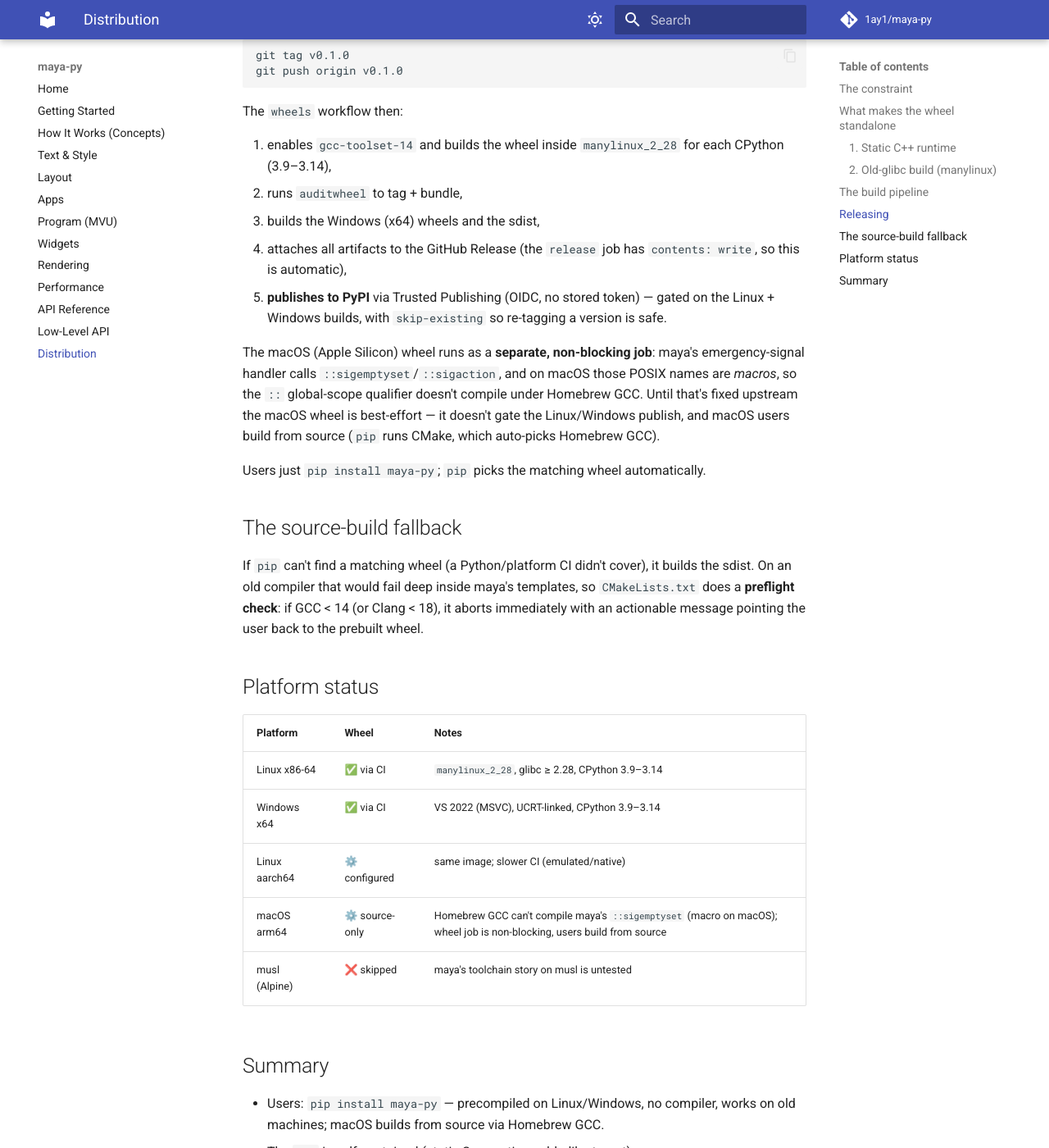
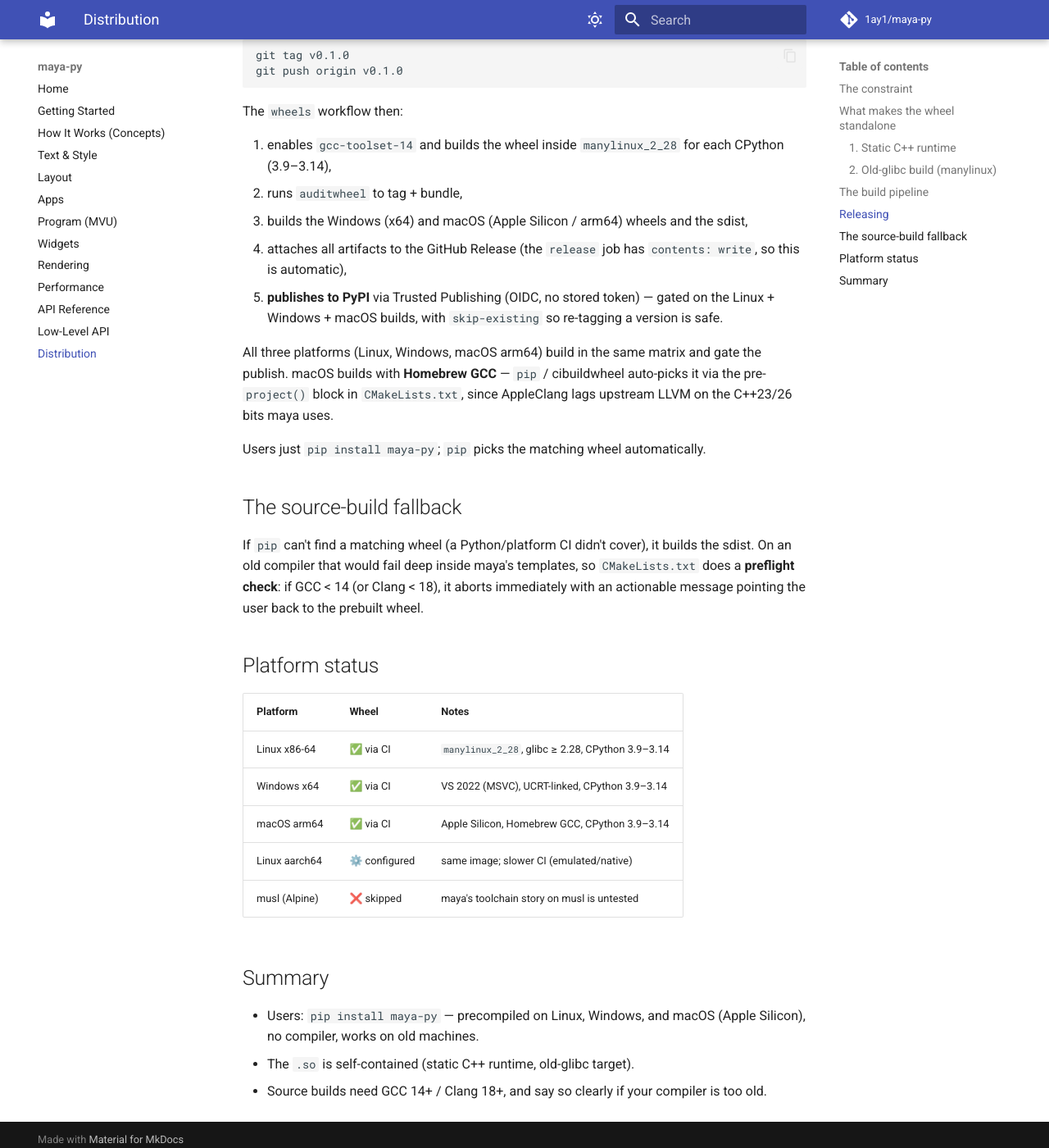
Before and after one commit to 1ay1/maya-py, an MkDocs documentation site: the page built from docs/distribution.md, in a window 1280 px wide and 1400 px high, scrolled down 1818 px. Shown: the whole window at 82% size. Built offline with MkDocs 1.6.1 and Material for MkDocs 9.7.7, drawn with Linux system fonts in a browser that asks for light colours; comment, search, counter and statistics services are not loaded.

Commit message:
release 0.2.6: pin maya 29bd2e0 (macOS sigemptyset fix), enable Apple Silicon wheels as a blocking build, sync docs

```diff
--- a/docs/distribution.md
+++ b/docs/distribution.md
@@ -84,19 +84,18 @@ The `wheels` workflow then:
 1. enables `gcc-toolset-14` and builds the wheel inside `manylinux_2_28` for
    each CPython (3.9–3.14),
 2. runs `auditwheel` to tag + bundle,
-3. builds the Windows (x64) wheels and the sdist,
+3. builds the Windows (x64) and macOS (Apple Silicon / arm64) wheels and the
+   sdist,
 4. attaches all artifacts to the GitHub Release (the `release` job has
    `contents: write`, so this is automatic),
 5. **publishes to PyPI** via Trusted Publishing (OIDC, no stored token) —
-   gated on the Linux + Windows builds, with `skip-existing` so re-tagging a
-   version is safe.
+   gated on the Linux + Windows + macOS builds, with `skip-existing` so
+   re-tagging a version is safe.
 
-The macOS (Apple Silicon) wheel runs as a **separate, non-blocking job**: maya's
-emergency-signal handler calls `::sigemptyset`/`::sigaction`, and on macOS those
-POSIX names are *macros*, so the `::` global-scope qualifier doesn't compile
-under Homebrew GCC. Until that's fixed upstream the macOS wheel is best-effort
-— it doesn't gate the Linux/Windows publish, and macOS users build from source
-(`pip` runs CMake, which auto-picks Homebrew GCC).
+All three platforms (Linux, Windows, macOS arm64) build in the same matrix and
+gate the publish. macOS builds with **Homebrew GCC** — `pip` / cibuildwheel
+auto-picks it via the pre-`project()` block in `CMakeLists.txt`, since
+AppleClang lags upstream LLVM on the C++23/26 bits maya uses.
 
 Users just `pip install maya-py`; `pip` picks the matching wheel automatically.
 
@@ -114,14 +113,14 @@ user back to the prebuilt wheel.
 |----------|-------|-------|
 | Linux x86-64 | ✅ via CI | `manylinux_2_28`, glibc ≥ 2.28, CPython 3.9–3.14 |
 | Windows x64 | ✅ via CI | VS 2022 (MSVC), UCRT-linked, CPython 3.9–3.14 |
+| macOS arm64 | ✅ via CI | Apple Silicon, Homebrew GCC, CPython 3.9–3.14 |
 | Linux aarch64 | ⚙️ configured | same image; slower CI (emulated/native) |
-| macOS arm64 | ⚙️ source-only | Homebrew GCC can't compile maya's `::sigemptyset` (macro on macOS); wheel job is non-blocking, users build from source |
 | musl (Alpine) | ❌ skipped | maya's toolchain story on musl is untested |
 
 ## Summary
 
-- Users: `pip install maya-py` — precompiled on Linux/Windows, no compiler,
-  works on old machines; macOS builds from source via Homebrew GCC.
+- Users: `pip install maya-py` — precompiled on Linux, Windows, and macOS
+  (Apple Silicon), no compiler, works on old machines.
 - The `.so` is self-contained (static C++ runtime, old-glibc target).
 - Source builds need GCC 14+ / Clang 18+, and say so clearly if your compiler
   is too old.
--- a/pyproject.toml
+++ b/pyproject.toml
@@ -4,7 +4,7 @@ build-backend = "scikit_build_core.build"
 
 [project]
 name = "maya-py"
-version = "0.2.5"
+version = "0.2.6"
 description = "Python bindings for the maya C++26 TUI framework"
 readme = "README.md"
 requires-python = ">=3.9"
--- a/src/maya_py/__init__.py
+++ b/src/maya_py/__init__.py
@@ -305,4 +305,4 @@ try:
     __version__ = _pkg_version("maya-py")
     del _pkg_version
 except Exception:  # PackageNotFoundError or metadata missing (source checkout)
-    __version__ = "0.2.5"
+    __version__ = "0.2.6"
```
Also changed, not shown: CMakeLists.txt (+6 -2 lines), README.md (+11 -13 lines), docs/getting-started.md (+3 -4 lines), docs/index.md (+1 -1 lines), 2 other files.
